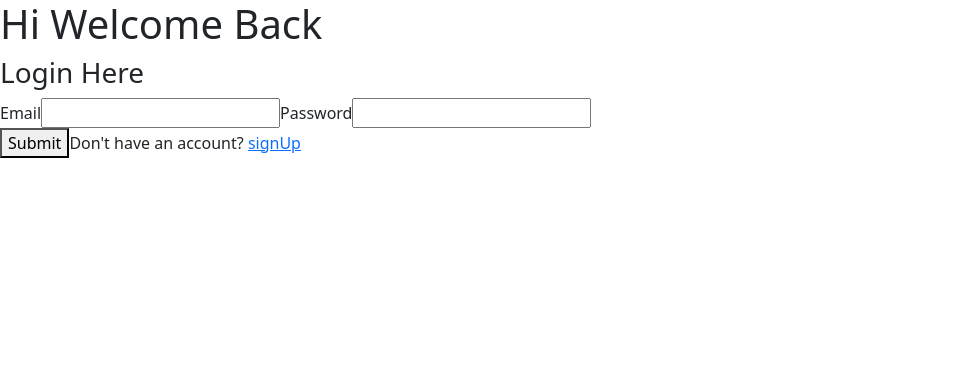
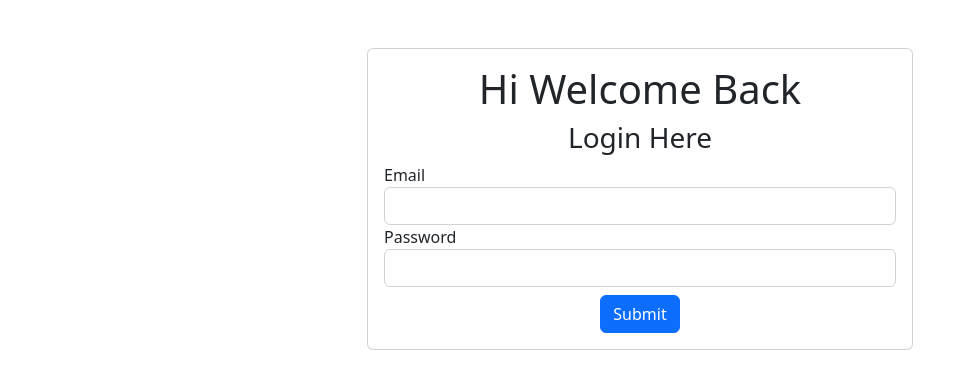
Before and after one commit to JoseSanzMartin/APIJSON, an Angular app: page /login in a window 1280 px wide. Shown: the top 388 px of the page, without its empty margins (0-976 px from the left). Built offline with nearby package versions, Linux system fonts and the light colour scheme.

Commit message:
styles to login

```diff
--- a/src/app/features/pages/courses/courses.component.scss
+++ b/src/app/features/pages/courses/courses.component.scss
@@ -1,3 +1,7 @@
+.container {
+  margin-bottom: 3rem;
+}
+
 .btn-primary {
   margin-left: 1rem;
 }
--- a/src/app/features/pages/login/login.component.html
+++ b/src/app/features/pages/login/login.component.html
@@ -1,14 +1,32 @@
-<div>
-  <h1>Hi Welcome Back</h1>
-  <h3>Login Here</h3>
-  <form [formGroup]="loginForm" (ngSubmit)="login()">
-    <div>
-      <label for="email">Email</label>
-      <input formControlName="email" required type="email" />
-      <label for="password">Password</label>
-      <input formControlName="password" type="password" />
+<div class="container">
+  <div class="row">
+    <div class="col-md-6 offset-md-3 mt-5">
+      <div class="card">
+        <div class="card-body">
+          <h1 class="text-center">Hi Welcome Back</h1>
+          <h3 class="text-center">Login Here</h3>
+          <form [formGroup]="loginForm" (ngSubmit)="login()">
+            <div class="form-group">
+              <label for="email">Email</label>
+              <input
+                class="form-control"
+                formControlName="email"
+                required
+                type="email"
+              />
+            </div>
+            <div class="form-group">
+              <label for="password">Password</label>
+              <input
+                class="form-control"
+                formControlName="password"
+                type="password"
+              />
+            </div>
+            <button class="btn btn-primary custom-btn">Submit</button>
+          </form>
+        </div>
+      </div>
     </div>
-    <button>Submit</button>
-    <span>Don't have an account? <a routerLink="/signup">signUp</a></span>
-  </form>
+  </div>
 </div>
--- a/src/app/features/pages/login/login.component.scss
+++ b/src/app/features/pages/login/login.component.scss
@@ -0,0 +1,6 @@
+.custom-btn {
+  margin-top: 0.5rem;
+  display: block;
+  margin-left: auto;
+  margin-right: auto;
+}
```
